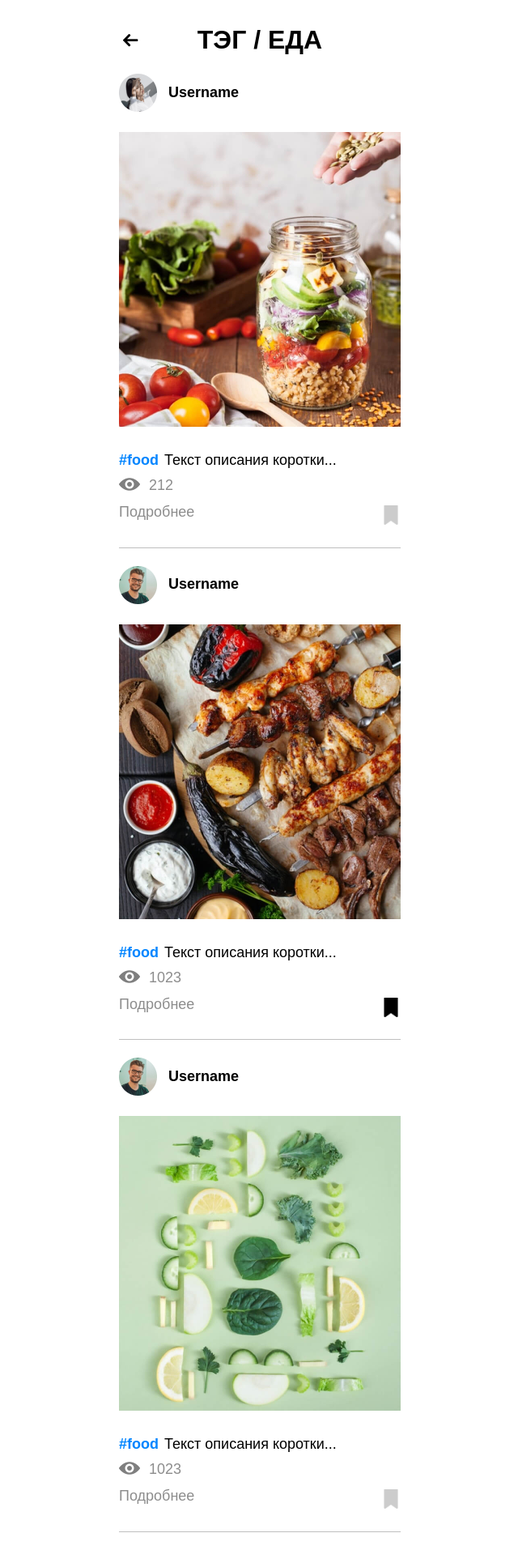
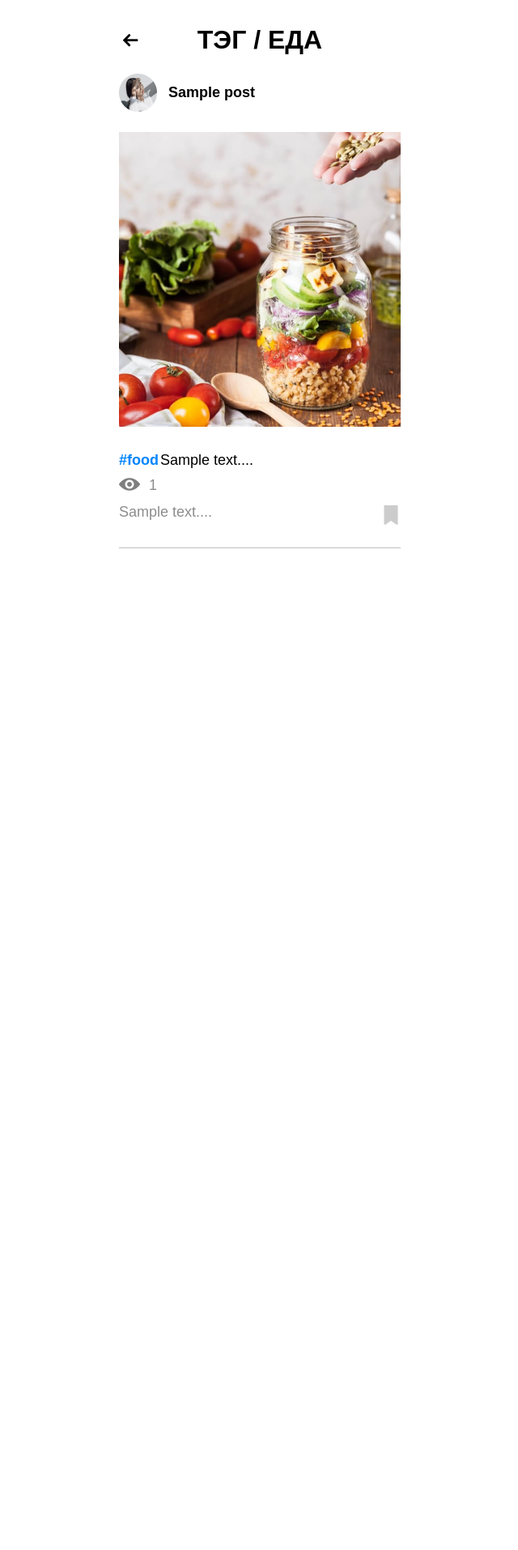
Before and after one commit to PavelShaura/kursovaya_2, a Flask app: template templates/tag.html in a window 1280 px wide. Shown: the whole page at 81% size, without its empty margins (319-959 px from the left). After the commit the page ends 677 px from the top, so only its background shows below. Run offline with Flask 2, Linux system fonts and the light colour scheme; the template is opened without the code that fills it: most values are stand-ins (such as "Sample title", 1, 10 or a date in 2020).

Commit message:
Third commit

```diff
--- a/posts/dao/class_posts.py
+++ b/posts/dao/class_posts.py
@@ -28,6 +28,7 @@ class Posts:
 
     def search_for_posts(self, search_by_tag):
         """Возвращает список постов по ключевому слову"""
+
         post_list = self.load_data()
         posts_list = []
         for post in post_list:
@@ -39,5 +40,5 @@ class Posts:
         """Возвращает один пост по его идентификатору"""
         posts = self.load_data()
         for post in posts:
-            if posts["pk"] == pk:
+            if post["pk"] == pk:
                 return post
--- a/run.py
+++ b/run.py
@@ -1,26 +1,11 @@
-from flask import Flask, jsonify
+from flask import Flask
+
 from posts.views import posts_blueprint
-from posts.dao.class_posts import Posts
 
 app = Flask(__name__)
 app.config['JSON_AS_ASCII'] = False
 
 app.register_blueprint(posts_blueprint)
 
-posts = Posts('./data/data.json')
-
-
-@app.route("/api/posts")
-def index_test():
-    post = posts.get_posts_all()
-    return jsonify(post)
-
-
-@app.route("/api/posts/<int:uid>")
-def post_page_test(uid):
-    post = posts.get_post_by_pk(uid)
-    return jsonify(post)
-
-
 if __name__ == "__main__":
-    app.run()
+    app.run(debug=True)
--- a/templates/bookmarks.html
+++ b/templates/bookmarks.html
@@ -5,7 +5,7 @@
   <meta charset="UTF-8">
   <meta name="viewport" content="width=device-width, initial-scale=1.0">
   <title>SKYPROGRAM bookmarks</title>
-  <link href="/static/css/styles.min.css" rel="stylesheet">
+  <link href="css/styles.min.css" rel="stylesheet">
 </head>
 
 <body>
--- a/templates/tag.html
+++ b/templates/tag.html
@@ -23,84 +23,34 @@
   </header>
   <main class="container">
     <section class="items">
+      {% for post in posts %}
       <div class="items__item item">
         <div class="item__top">
-          <a href="/user-feed.html" class="item__head">
+          <a href="/users/{{ post['poster_name'] }}" class="item__head">
             <div class="item__ava-wrap">
-              <img src="img/ava1.png" alt="" class="item__ava" width="47">
+              <img src="/static/img/ava1.png" alt="" class="item__ava" width="47">
             </div>
-            <span class="item__username">Username</span>
+            <span class="item__username">{{ post['poster_name'] }}</span>
           </a>
         </div>
         <a href="/post.html" class="item__post-link">
-          <img src="img/post4.jpg" alt="" width="348" class="item__post-img">
+          <img src="/static/img/post4.jpg" alt="" width="348" class="item__post-img">
         </a>
-        <p class="item__descr"><a href="/tag.html" class="item__tag">#food</a> Текст описания коротки...</p>
+        <p class="item__descr"><a href="/tag.html" class="item__tag">#food</a>{{ post['content'][0:50] }}...</p>
         <div class="item__post-info">
           <div class="item__counter">
-            <img src="img/eye.png" alt="" class="item__counter-icon" width="26">
-            <span class="item__counter-text">212</span>
+            <img src="/static/img/eye.png" alt="" class="item__counter-icon" width="26">
+            <span class="item__counter-text">{{ post['views_count'] }}</span>
           </div>
         </div>
         <div class="item__post-bottom">
-          <a href="/post.html" class="item__btn-more">Подробнее</a>
+          <a href="/post.html" class="item__btn-more">{{ post['content'][0:50] }}...</a>
           <button type="button" class="item__bookmark-btn">
-            <img src="img/bookmark.png" alt="" class="item__bookmark-icon" width="24">
+            <img src="/static/img/bookmark.png" alt="" class="item__bookmark-icon" width="24">
           </button>
         </div>
       </div>
-      <div class="items__item item">
-        <div class="item__top">
-          <a href="/user-feed.html" class="item__head">
-            <div class="item__ava-wrap">
-              <img src="img/ava2.png" alt="" class="item__ava" width="47">
-            </div>
-            <span class="item__username">Username</span>
-          </a>
-        </div>
-        <a href="/post.html" class="item__post-link">
-          <img src="img/post2.jpg" alt="" width="348" class="item__post-img">
-        </a>
-        <p class="item__descr"><a href="/tag.html" class="item__tag">#food</a> Текст описания коротки...</p>
-        <div class="item__post-info">
-          <div class="item__counter">
-            <img src="img/eye.png" alt="" class="item__counter-icon" width="26">
-            <span class="item__counter-text">1023</span>
-          </div>
-        </div>
-        <div class="item__post-bottom">
-          <a href="/post.html" class="item__btn-more">Подробнее</a>
-          <button type="button" class="item__bookmark-btn active">
-            <img src="img/bookmark.png" alt="" class="item__bookmark-icon" width="24">
-          </button>
-        </div>
-      </div>
-      <div class="items__item item">
-        <div class="item__top">
-          <a href="/user-feed.html" class="item__head">
-            <div class="item__ava-wrap">
-              <img src="img/ava2.png" alt="" class="item__ava" width="47">
-            </div>
-            <span class="item__username">Username</span>
-          </a>
-        </div>
-        <a href="/post.html" class="item__post-link">
-          <img src="img/post3.jpg" alt="" width="348" class="item__post-img">
-        </a>
-        <p class="item__descr"><a href="/tag.html" class="item__tag">#food</a> Текст описания коротки...</p>
-        <div class="item__post-info">
-          <div class="item__counter">
-            <img src="img/eye.png" alt="" class="item__counter-icon" width="26">
-            <span class="item__counter-text">1023</span>
-          </div>
-        </div>
-        <div class="item__post-bottom">
-          <a href="/post.html" class="item__btn-more">Подробнее</a>
-          <button type="button" class="item__bookmark-btn">
-            <img src="img/bookmark.png" alt="" class="item__bookmark-icon" width="24">
-          </button>
-        </div>
-      </div>
+      {% endfor %}
     </section>
   </main>
   <svg xmlns="http://www.w3.org/2000/svg" style="display:none">
```
Also changed, not shown: posts/views.py (+18 -6 lines), templates/index.html (+10 -60 lines), templates/post.html (+13 -19 lines), templates/search.html (+11 -11 lines), tests/test_api.py (+1 -9 lines), templates/user-feed.html (line endings or trailing spaces), tests/conftest.py (line endings or trailing spaces).
